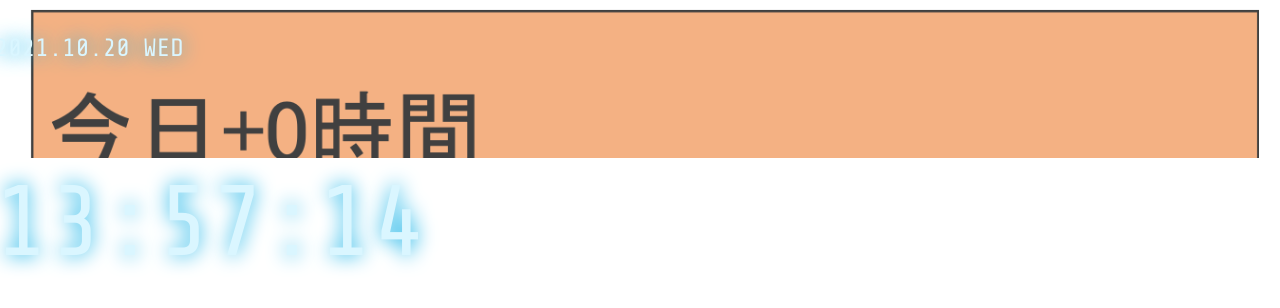
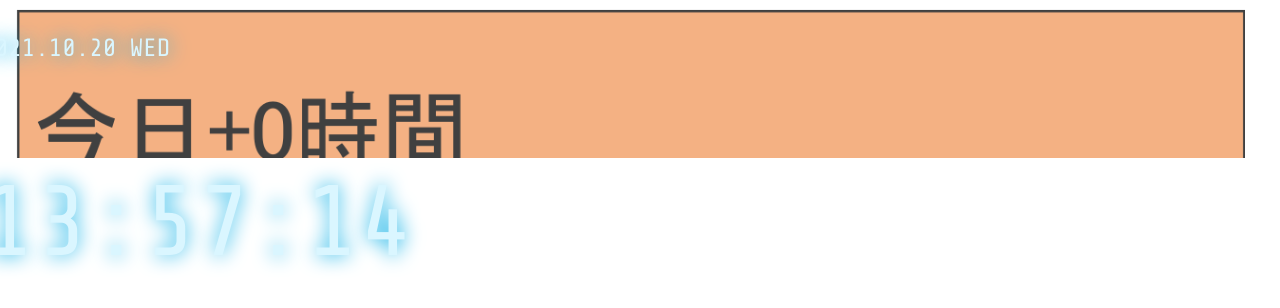
Before and after one commit to yu-bil/seisakuten3, a plain HTML site: page index.html in a window 1280 px wide. Drawn offline with nearby package versions, Linux system fonts and the light colour scheme.

Commit message:
Update style.css

```diff
--- a/style.css
+++ b/style.css
@@ -3,7 +3,7 @@
 
 /* 全体を囲うコンテナー */
 .container {
-  width: 100%;
+  width: 100vw;
   height: 100vh;
 /*   background-color: #15151e; */
   display: flex;
@@ -23,7 +23,7 @@
     background-size: cover;
     position:relative;
     top: 0pt;
-    right: 10pt;
+    right: 20pt;
 }
 
 /* 時計の共通スタイル */
```
